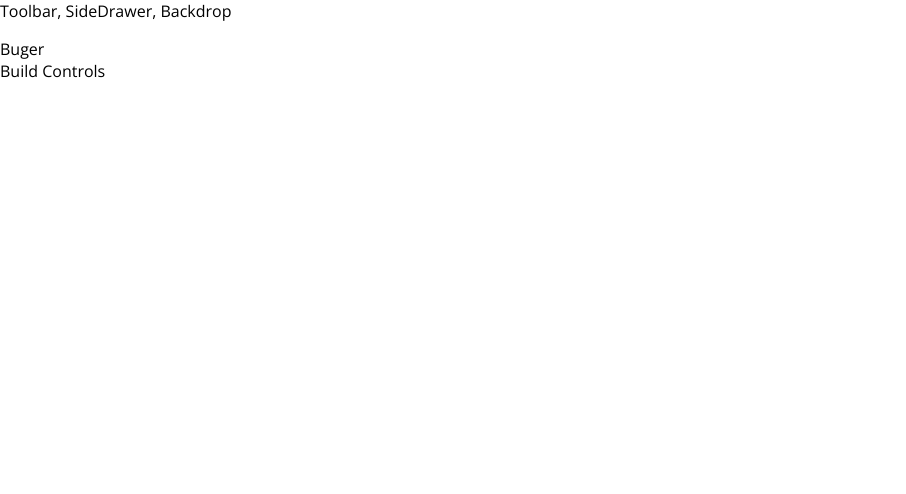
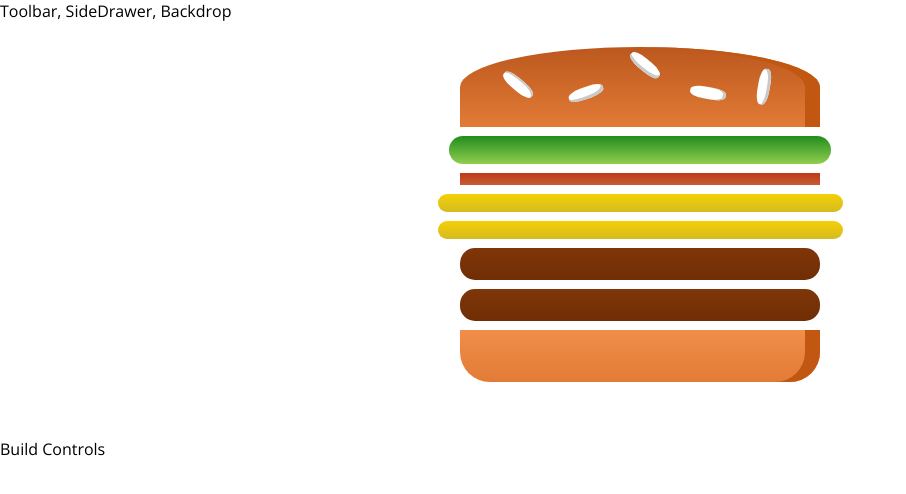
Before and after one commit to fervela/BurgerBuilderApp, a React app: page / in a window 1280 px wide. Shown: the top 494 px of the page, without its empty margins (0-906 px from the left). Built offline with nearby package versions, Linux system fonts and the light colour scheme.

Commit message:
A lot of my dependencies were missing, i tried a full installation of them by deleting the node module and reinstalling it again through yarn install. Also making app a little bit more dynamic

```diff
--- a/src/components/Burger/Burger.js
+++ b/src/components/Burger/Burger.js
@@ -0,0 +1,25 @@
+import React from 'react';
+import classes from './Burger.module.css';
+import BurgerIngredient from './BurgerIngredients/BurgerIngredient';
+
+
+
+const burger = (props) => {
+    const transformdIngredients = Object.keys(props.ingredients)
+        .map(igKey =>{
+            return [...Array(props.ingredients[igKey])].map((_,i)=>{
+                return <BurgerIngredient key={igKey+i} type={igKey}/>
+            });
+    });
+    return(
+        <div className={classes.Burger}>
+            <BurgerIngredient type="bread-top"/>
+            {transformdIngredients}
+            <BurgerIngredient type="bread-bottom"/>
+
+        </div>
+    );
+};
+
+
+export default burger;
--- /dev/null
+++ b/src/components/Burger/Burger.module.css
@@ -0,0 +1,29 @@
+.Burger {
+    width: 100%;
+    margin: auto;
+    height: 250px;
+    overflow: scroll;
+    text-align: center;
+    font-weight: bold;
+    font-size: 1.2rem;
+}
+
+@media (min-width: 1000px) and (min-height:700px){
+    .Burger{
+        width: 700px;
+        height: 600px;
+    }
+}
+
+@media (min-width: 500px) and (min-height:400px){
+    .Burger{
+        width: 350px;
+        height: 300px;
+    }
+}
+@media (min-width: 500px) and (min-height:401px){
+    .Burger{
+        width: 450px;
+        height: 400px;
+    }
+}
--- /dev/null
+++ b/src/components/Burger/BurgerIngredients/BurgerIngredient.js
@@ -0,0 +1,46 @@
+import classes from "./BurgerIngredient.module.css";
+import React, {Component} from 'react';
+import PropTypes from 'prop-types';
+
+class BurgerIngredient extends Component{
+    render(){
+        let ingredient = null;
+
+        switch(this.props.type){
+            case('bread-bottom'):
+                ingredient = <div className={classes.BreadBottom}></div>;
+                break;
+            case('bread-top'):
+                ingredient = (
+                    <div className={classes.BreadTop}>
+                        <div className={classes.Seeds1}></div>
+                        <div className={classes.Seeds2}></div>
+                    </div>
+                );
+                break;
+            case('meat'):
+                    ingredient= <div className={classes.Meat}></div>
+                    break;
+            case('cheese'):
+                    ingredient= <div className={classes.Cheese}></div>
+                    break;
+            case('bacon'):
+                    ingredient= <div className={classes.Bacon}></div>
+                    break;
+            case('salad'):
+                    ingredient= <div className={classes.Salad}></div>
+                    break;
+            default:
+                    ingredient = null;
+        }
+        return ingredient;
+    }
+
+
+}
+
+BurgerIngredient.propTypes = {
+    type: PropTypes.string.isRequired
+};
+
+export default BurgerIngredient;
--- a/src/containers/BurgerBuilder/BurgerBuilder.js
+++ b/src/containers/BurgerBuilder/BurgerBuilder.js
@@ -1,11 +1,28 @@
 import React, {Component} from 'react';
-import Auxiliary from "../../hoc/Auxiliary";
+import Auxiliary from '../../hoc/Auxiliary';
+import Burger from '../../components/Burger/Burger';
+
 
 class BurgerBuilder extends Component{
+    // constructor(props){
+    //     super(props);
+    //     this.state={
+
+    //     };
+    // }
+    state={
+        ingredients:{
+            salad:1,
+            bacon:1,
+            cheese:2,
+            meat:2
+        }
+    }
+
     render(){
         return(
             <Auxiliary>
-                <div>Buger</div>
+                <Burger ingredients={this.state.ingredients}/>
                 <div>Build Controls</div>
             </Auxiliary>
         );
```
Also changed, not shown: package.json (+8 -0 lines), src/components/Burger/BurgerIngredients/BurgerIngredients.js (deleted, +0 -39 lines), src/components/Burger/BurgerIngredients/BurgerIngredient.module.css (renamed from src/components/Burger/BurgerIngredients/BurgerIngredients.module.css), 2 other files (tests, documents, lock files or other folders).
